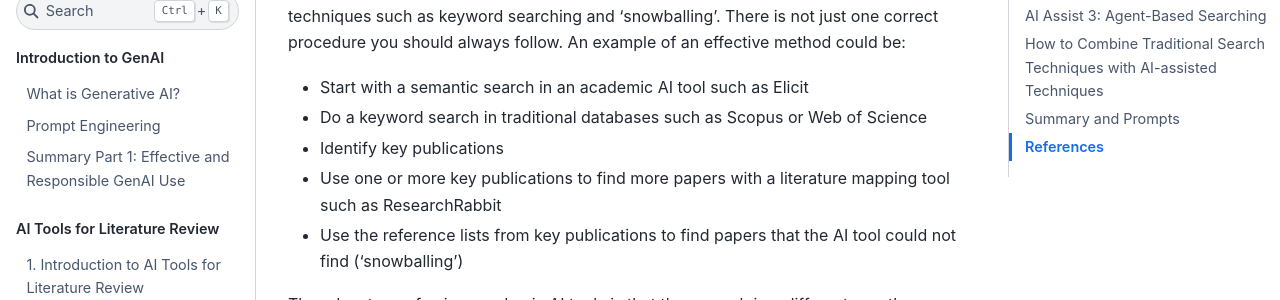
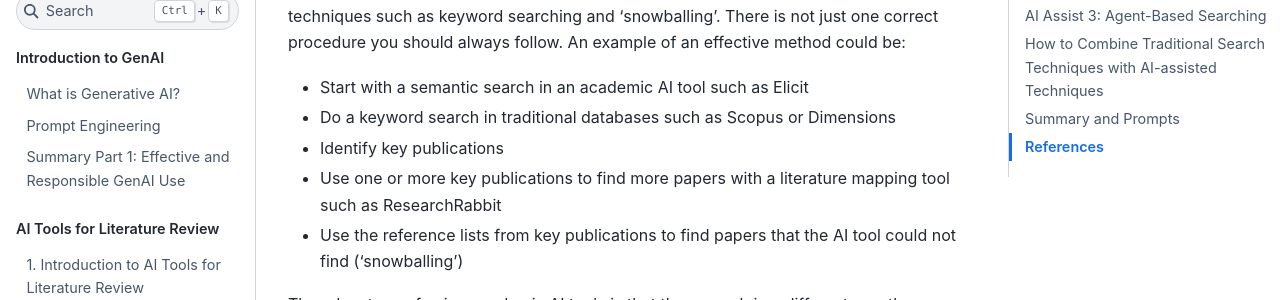
Before and after one commit to lwalma/ai-lit-review, a Jupyter Book: the page built from book/part2/3b-find-additional-sources.md, in a window 1280 px wide and 900 px high, scrolled down 3670 px. Shown: the part 153-453 px from the top of the window. Built offline with Jupyter Book 1.0.4 settings and Sphinx 7.4.7 and the Sphinx Book theme 1.1.4, drawn with Linux system fonts in a browser that asks for light colours; comment, search, counter and statistics services are not loaded.

Commit message:
Update 3b-find-additional-sources.md

```diff
--- a/book/part2/3b-find-additional-sources.md
+++ b/book/part2/3b-find-additional-sources.md
@@ -150,7 +150,7 @@ Even though these tools might be able to find more hidden papers (compared to ot
 Now that you have learned about several AI-assisted techniques to search for literature, you might be wondering how these techniques can be combined with 'traditional' search techniques such as keyword searching and 'snowballing'. There is not just one correct procedure you should always follow. An example of an effective method could be:
 
 - Start with a semantic search in an academic AI tool such as Elicit
-- Do a keyword search in traditional databases such as Scopus or Web of Science
+- Do a keyword search in traditional databases such as Scopus or Dimensions
 - Identify key publications
 - Use one or more key publications to find more papers with a literature mapping tool such as ResearchRabbit
 - Use the reference lists from key publications to find papers that the AI tool could not find ('snowballing')
```
